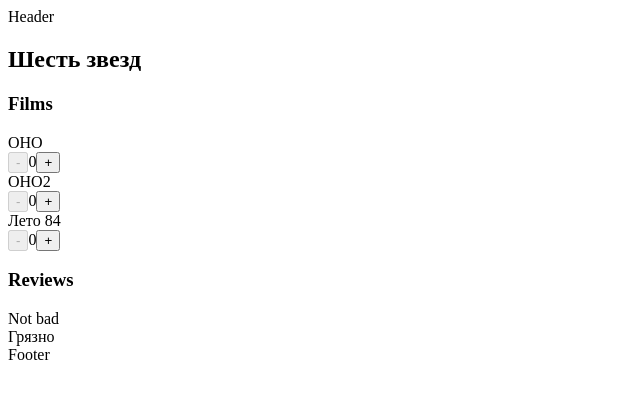
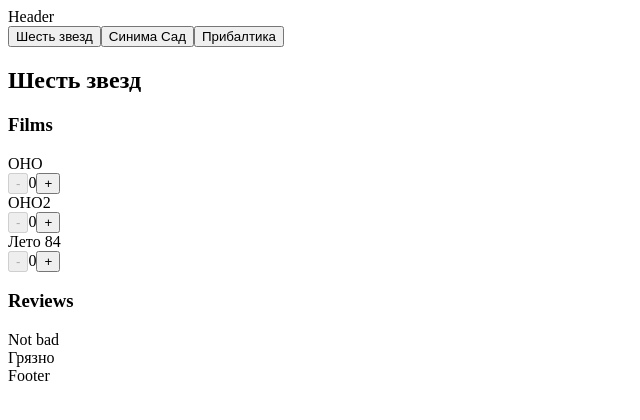
Before and after one commit to and-adad/simple-react-app, a React (Vite) app: page / in a window 1280 px wide. Shown: the top 420 px of the page, without its empty margins (0-640 px from the left). Built offline with nearby package versions, Linux system fonts and the light colour scheme.

Commit message:
Отрендерил табы но они пока не работают

```diff
--- a/src/components/cinemas/component.jsx
+++ b/src/components/cinemas/component.jsx
@@ -9,6 +9,9 @@ export const Cimemas = ({ cinemas }) => {
   return (
   <>
     <div>
+      {cinemas.map((cinema) => (
+        <button key={cinema.id}>{cinema.name}</button>
+      ))}
 
     </div>
     <Cinema key={cinema.id} cinema={cinema} />
```
